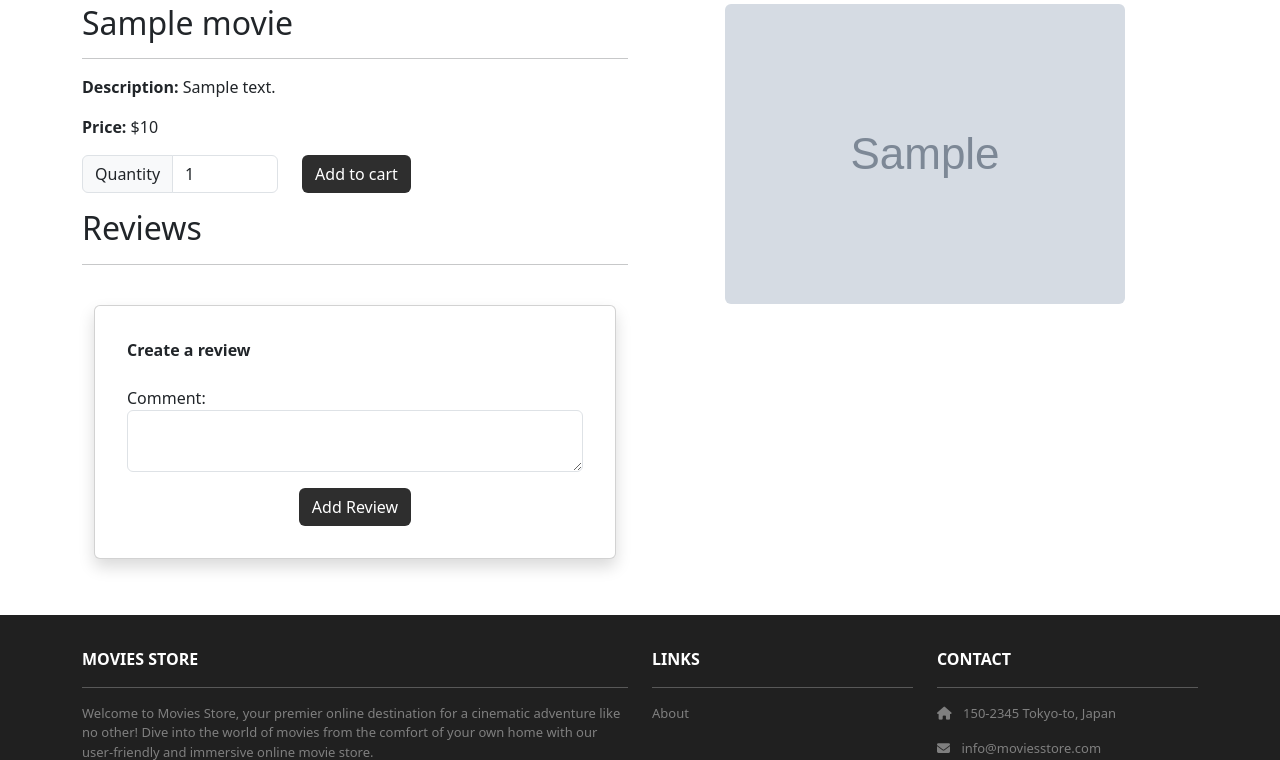
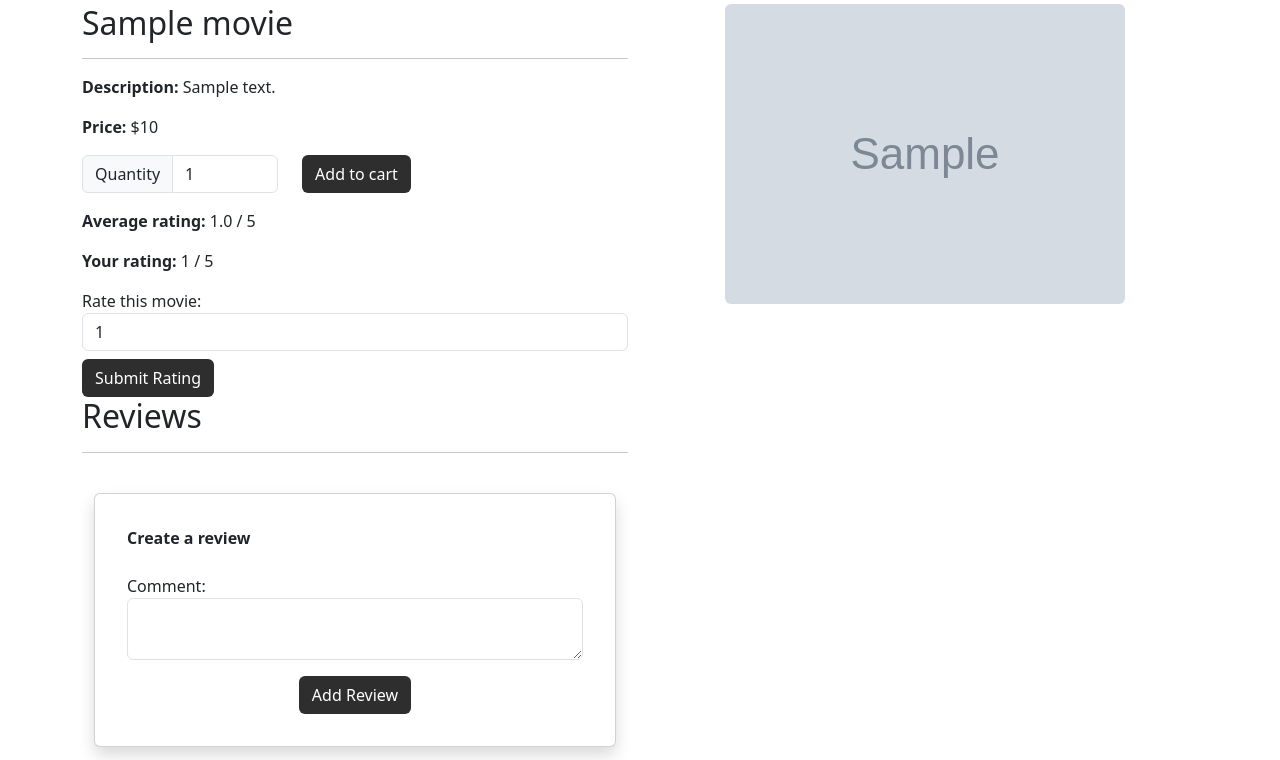
Before and after one commit to ljanardhanan27/moviesstore, a Django app: page /movies/1/ in a window 1280 px wide. Shown: the part 316-1076 px from the top of the page. Run offline with Django 5.2, Linux system fonts and the light colour scheme; a user stored in the database is signed in; tables that the repository leaves empty hold one stand-in row (values such as "Sample post"); grey boxes marked "Sample" are stand-in pictures; some libraries are stand-ins or nearby versions.

Commit message:
Add movie ratings

```diff
--- a/movies/models.py
+++ b/movies/models.py
@@ -1,5 +1,6 @@
 from django.db import models
 from django.contrib.auth.models import User
+from django.core.validators import MinValueValidator, MaxValueValidator
 
 
 class Movie(models.Model):
@@ -15,10 +16,32 @@ class Review(models.Model):
     id = models.AutoField(primary_key=True)
     comment = models.CharField(max_length=255)
     date = models.DateTimeField(auto_now_add=True)
+
     is_reported = models.BooleanField(default=False)
+
     movie = models.ForeignKey(Movie,
         on_delete=models.CASCADE)
+
     user = models.ForeignKey(User,
         on_delete=models.CASCADE)
+
     def __str__(self):
-        return str(self.id) + ' - ' + self.movie.name
+        return f'{self.id} - {self.comment} - {self.review}'
+
+class Rating(models.Model):
+    movie = models.ForeignKey(Movie, on_delete=models.CASCADE)
+    user = models.ForeignKey(User, on_delete=models.CASCADE)
+    value = models.IntegerField(
+        validators=[MinValueValidator(1), MaxValueValidator(5)]
+    )
+
+    class Meta:
+        constraints = [
+            models.UniqueConstraint(
+                fields=['movie', 'user'],
+                name='one_rating_per_user_per_movie'
+            )
+        ]
+
+    def __str__(self):
+        return f'{self.user.username} rated {self.movie.name}: {self.value}/5'
--- a/movies/templates/movies/show.html
+++ b/movies/templates/movies/show.html
@@ -25,7 +25,35 @@
             </div>
           </form>
         </p>
+        <p><b>Average rating:</b>
+          {% if template_data.average_rating %}
+            {{ template_data.average_rating|floatformat:1 }} / 5
+          {% else %}
+            No ratings yet
+          {% endif %}
+        </p>
+        {% if user.is_authenticated and template_data.user_rating %}
+          <p><b>Your rating:</b> {{ template_data.user_rating.value }} / 5</p>
+        {% endif %}
+        {% if user.is_authenticated %}
+          <form method="POST" action="{% url 'movies.create_rating' id=template_data.movie.id %}">
+                    {% csrf_token %}
 
+                    <div class="form-group">
+                      <label for="rating">Rate this movie:</label>
+                      <select class="form-control" id="rating" name="value">
+                        <option value="1" {% if template_data.user_rating.value == 1 %}selected{% endif %}>1</option>
+                        <option value="2" {% if template_data.user_rating.value == 2 %}selected{% endif %}>2</option>
+                        <option value="3" {% if template_data.user_rating.value == 3 %}selected{% endif %}>3</option>
+                        <option value="4" {% if template_data.user_rating.value == 4 %}selected{% endif %}>4</option>
+                        <option value="5" {% if template_data.user_rating.value == 5 %}selected{% endif %}>5</option>
+                      </select>
+                    </div>
+                    <button type="submit" class="btn bg-dark text-white mt-2">Submit Rating</button>
+          </form>
+        {% else %}
+        <p>Please log in to rate this movie.</p>
+        {% endif %}
         <h2>Reviews</h2>
         <hr />
         <ul class="list-group">
--- a/movies/urls.py
+++ b/movies/urls.py
@@ -7,5 +7,6 @@ urlpatterns = [
     path('<int:id>/review/<int:review_id>/edit/', views.edit_review, name='movies.edit_review'),
     path('<int:id>/review/<int:review_id>/delete/', views.delete_review, name='movies.delete_review'),
     path('<int:id>/review/<int:review_id>/report/', views.report_review, name='movies.report_review'),
+    path('<int:id>/rating/create/', views.create_rating, name='movies.create_rating'),
 
 ]
--- a/movies/views.py
+++ b/movies/views.py
@@ -1,5 +1,6 @@
 from django.shortcuts import render, redirect, get_object_or_404
-from .models import Movie, Review
+from django.db.models import Avg
+from .models import Movie, Review, Rating
 from django.contrib.auth.decorators import login_required
 
 def index(request):
@@ -15,26 +16,34 @@ def index(request):
     return render(request, 'movies/index.html', {'template_data': template_data})
 
 def show(request, id):
-    movie = Movie.objects.get(id=id)
+    movie = get_object_or_404(Movie, id=id)
     reviews = Review.objects.filter(movie=movie, is_reported=False)
+    ratings = Rating.objects.filter(movie=movie)
+    average_rating = ratings.aggregate(average=Avg('value'))['average']
+    user_rating = None
+    if request.user.is_authenticated:
+        user_rating = ratings.filter(user=request.user).first()
+
     template_data = {}
     template_data['title'] = movie.name
     template_data['movie'] = movie
     template_data['reviews'] = reviews
+    template_data['average_rating'] = average_rating
+    template_data['user_rating'] = user_rating
     return render(request, 'movies/show.html', {'template_data': template_data})
 
 @login_required
 def create_review(request, id):
-    if request.method == 'POST' and request.POST['comment'] != '':
+    if request.method == 'POST' and request.POST.get('comment') != '':
         movie = Movie.objects.get(id=id)
         review = Review()
-        review.comment = request.POST['comment']
+        review.comment = request.POST.get('comment')
         review.movie = movie
         review.user = request.user
         review.save()
         return redirect('movies.show', id=id)
-    else:
-        return redirect('movies.show', id=id)
+
+    return redirect('movies.show', id=id)
 
 @login_required
 def edit_review(request, id, review_id):
@@ -56,6 +65,27 @@ def edit_review(request, id, review_id):
         return redirect('movies.show', id=id)
 
 @login_required
+def create_rating(request, id):
+    if request.method != 'POST':
+        return redirect('movies.show', id=id)
+
+    try:
+        value = int(request.POST.get('value'))
+    except (TypeError, ValueError):
+        return redirect('movies.show', id=id)
+
+    if value < 1 or value > 5:
+        return redirect('movies.show', id=id)
+
+    movie = get_object_or_404(Movie, id=id)
+    Rating.objects.update_or_create(
+        movie=movie,
+        user=request.user,
+        defaults={'value': value}
+    )
+    return redirect('movies.show', id=id)
+
+@login_required
 def delete_review(request, id, review_id):
     review = get_object_or_404(Review, id=review_id, user=request.user)
     review.delete()
```
Also changed, not shown: movies/migrations/0004_rating.py (added).
